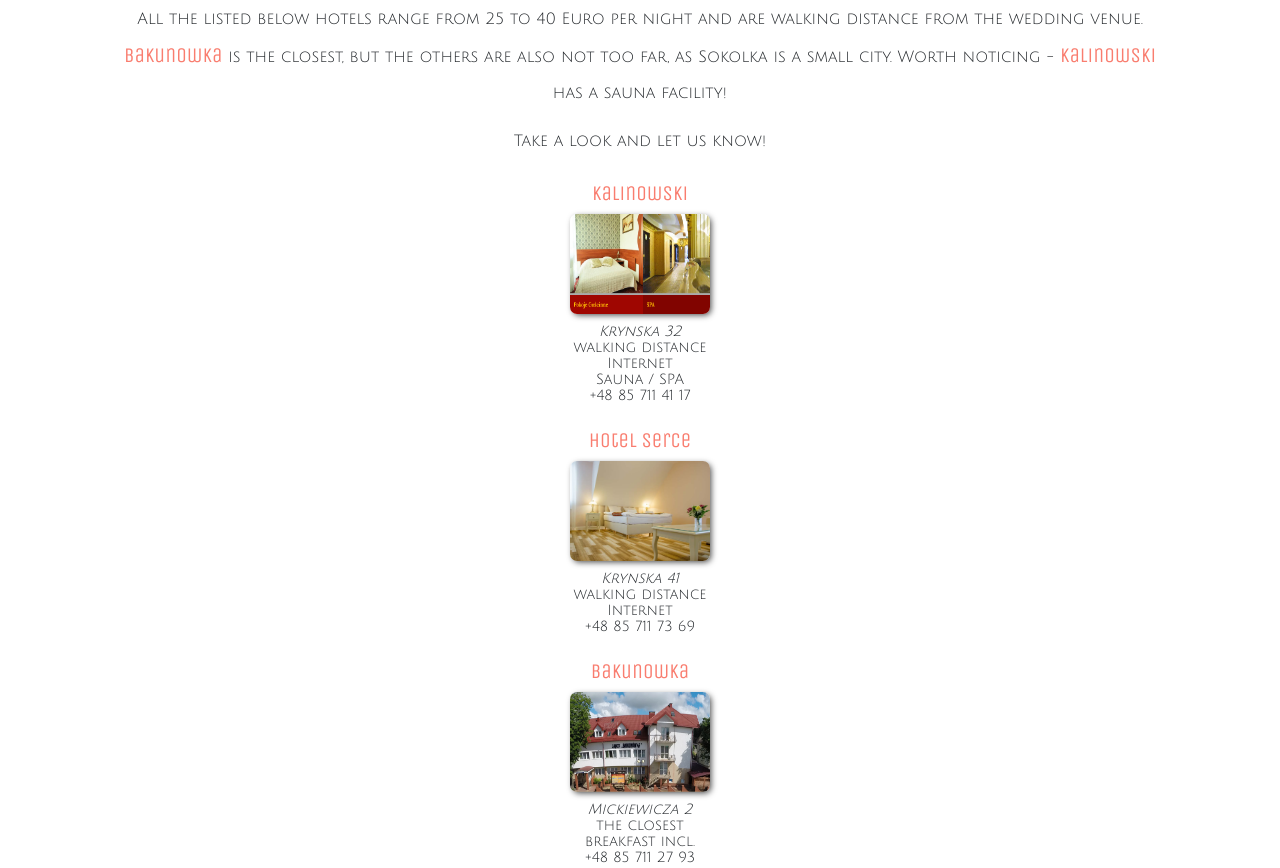
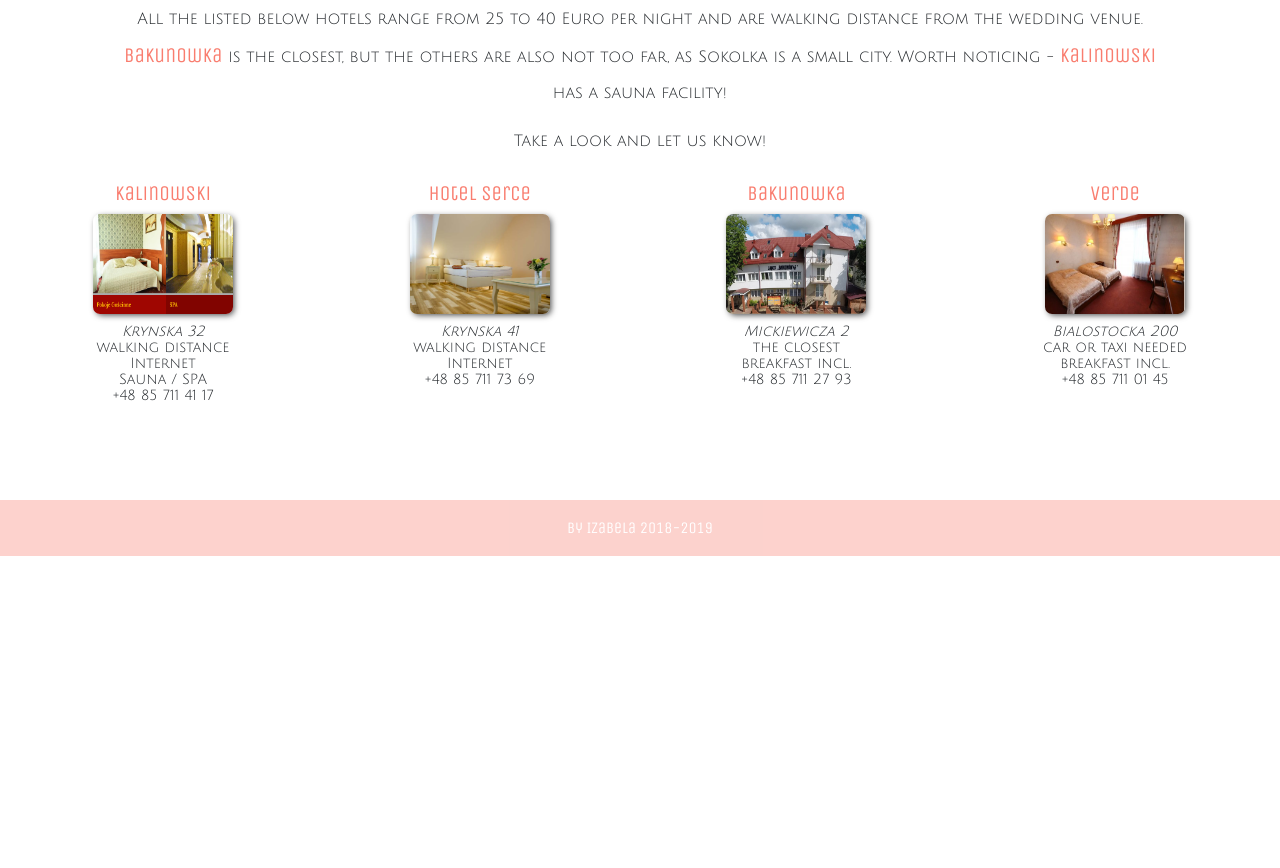
Before and after one commit to niza25/wedding_page, a website: page index.html in a window 1280 px wide. Shown: the part 5228-6096 px from the top of the page. After the commit the page ends 5784 px from the top, so only its background shows below. Drawn offline with nearby package versions, Linux system fonts and the light colour scheme.

Commit message:
change flex

```diff
--- a/index.html
+++ b/index.html
@@ -144,7 +144,7 @@
 			<p>Take a look and let us know!</p>
 		</div>
 
-		<div class="container d-flex flex-column flex--row justify-content-between">
+		<div class="container d-flex flex-column flex-md-row justify-content-between">
 
 			<div class="d-block d-sm-inline-block mx-auto mx-sm-2">
 				<a href="http://www.kalinowski-hotel.pl/index.php/styles" target="_blank">
```
